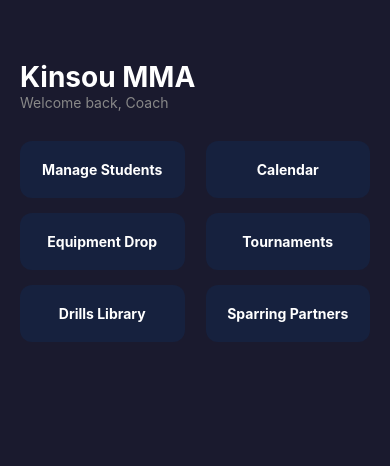
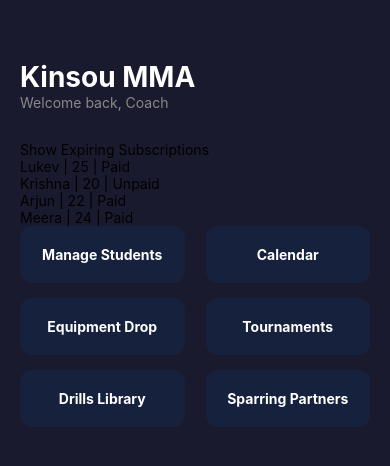
Before and after one commit to Lukev9k/mma-app, a React Native app: screen / in a window 390 px wide. Shown: the top 466 px of the page. Built offline with nearby package versions, Linux system fonts and the light colour scheme.

Commit message:
wk2: build StudentListScreen with useState, useEffect, FlatList

```diff
--- a/App.tsx
+++ b/App.tsx
@@ -1,6 +1,6 @@
 import { StatusBar } from 'expo-status-bar';
-import { useState } from 'react';
 import { StyleSheet, Text, View } from 'react-native';
+import { StudentListScreen } from './screens/StudentListScreen';
 
 interface HeaderProps {
   title: string
@@ -40,6 +40,7 @@ export default function App() {
   return (
     <View style={styles.container}>
       <Header title = "Kinsou MMA" subtitle = "Welcome back, Coach"/>
+      <StudentListScreen />
       <View style={styles.row}>
         <FeatureCard title="Manage Students" />
         <FeatureCard title="Calendar" />
--- /dev/null
+++ b/screens/StudentListScreen.tsx
@@ -0,0 +1,45 @@
+import {View , Text , FlatList , TouchableOpacity} from 'react-native';
+import { useState, useEffect } from 'react';
+
+interface Student {
+    id: string
+    name: string
+    age: number
+    weightClass: string
+    paid: boolean
+  }
+
+
+export function StudentListScreen() {
+    const [students, setStudents] = useState<Student[]>([])
+    const [isLoading, setIsLoading] = useState(true)
+    const [showWarning, setShowWarning] = useState(false)
+    useEffect(() => {
+        const loadStudents: Student[] = [
+          { id: '1', name: 'Lukev', age: 25, weightClass: 'Middleweight', paid: true },
+          { id: '2', name: 'Krishna', age: 20, weightClass: 'Lightweight', paid: false },
+          { id: '3', name: 'Arjun', age: 22, weightClass: 'Welterweight', paid: true },
+          { id: '4', name: 'Meera', age: 24, weightClass: 'Strawweight', paid: true },
+        ]
+        setStudents(loadStudents)
+        setIsLoading(false)
+      }, [])
+      if (isLoading) {
+        return <Text>Loading...</Text>
+      }
+    return (
+        <View>
+        <TouchableOpacity onPress={() => setShowWarning(!showWarning)}>
+        <Text>Show Expiring Subscriptions</Text>
+        </TouchableOpacity>
+        {showWarning && <Text>⚠️ Krishna's subscription ends this week</Text>}
+        <FlatList
+        data={students}
+        keyExtractor={(item) => item.id}
+        renderItem={({ item }) => (
+            <Text>{`${item.name} | ${item.age} | ${item.paid ? 'Paid' : 'Unpaid'}`}</Text>
+        )}
+        />
+        </View>
+    )
+}
```
